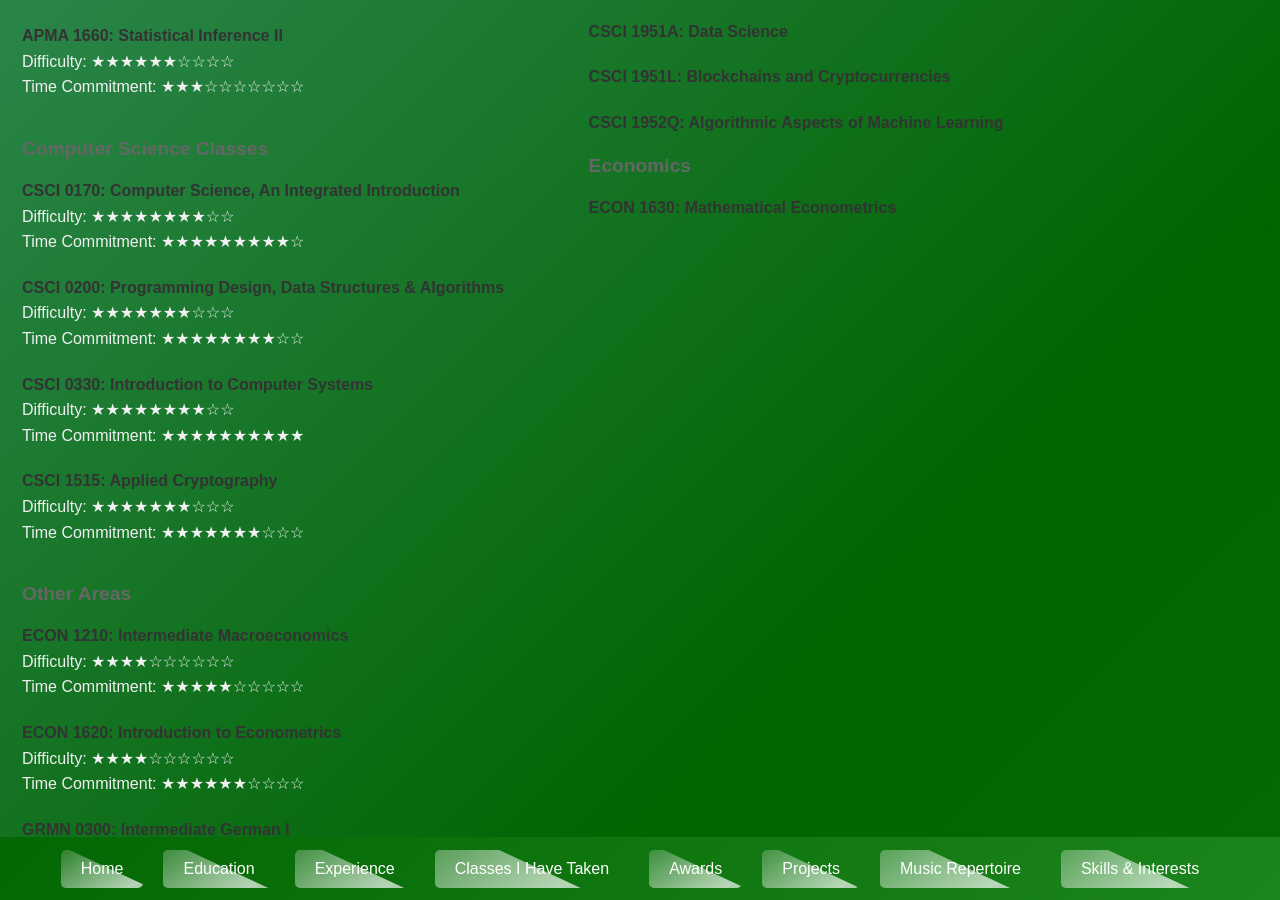
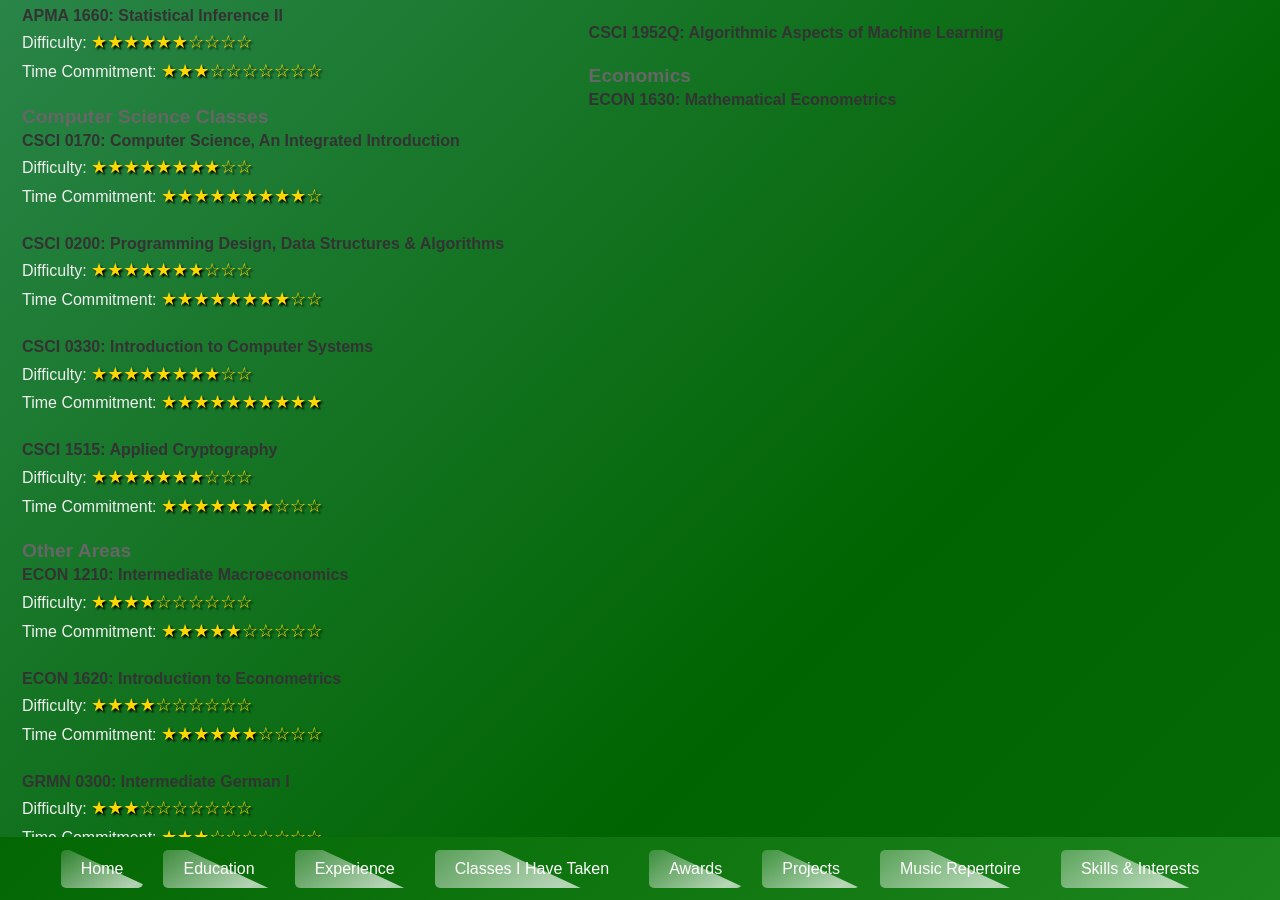
Before and after one commit to xXElGenio0203Xx/eugenio-macias.github.io, a Jekyll site: the page built from classes-i-have-taken.md, in a window 1280 px wide and 900 px high, scrolled down 1017 px. Built offline with Jekyll 4.4.1, drawn with Linux system fonts in a browser that asks for light colours; some web fonts are replaced; some of the changed text lies outside the part shown.

Commit message:
Update classes-i-have-taken.md

```diff
--- a/classes-i-have-taken.md
+++ b/classes-i-have-taken.md
@@ -9,45 +9,45 @@ title: Classes I Have Taken
   <tr>
     <td style="vertical-align:top;">
 
-      <h2>Classes I Have Taken</h2><br>
-      <h3>Math Classes</h3><br>
-      <p><strong>MATH 0180: Multivariable Calculus</strong><br> Difficulty: ★★★★★★☆☆☆☆<br> Time Commitment: ★★★★★☆☆☆☆☆</p>
-      <p><strong>MATH 0190: Single Variable Calculus, II</strong><br> Difficulty: ★★★☆☆☆☆☆☆☆<br> Time Commitment: ★★★★☆☆☆☆☆☆</p>
-      <p><strong>MATH 0540: Linear Algebra with Theory (Honors)</strong><br> Difficulty: ★★★★★★★★☆☆<br> Time Commitment: ★★★★★★★☆☆☆</p>
-      <p><strong>MATH 1410: Topology</strong><br> Difficulty: ★★★★★★★★★☆<br> Time Commitment: ★★★★★★☆☆☆☆</p>
-      <p><strong>MATH 1530: Abstract Algebra</strong><br> Difficulty: ★★★★★★★☆☆☆<br> Time Commitment: ★★★★★★☆☆☆☆</p><br>
+      <h2>Classes I Have Taken</h2>
+      <h3 style="font-weight: bold;">Math Classes</h3>
+      <p><strong>MATH 0180: Multivariable Calculus</strong><br> Difficulty: <span class="stars">★★★★★★☆☆☆☆</span><br> Time Commitment: <span class="stars">★★★★★☆☆☆☆☆</span></p>
+      <p><strong>MATH 0190: Single Variable Calculus, II</strong><br> Difficulty: <span class="stars">★★★☆☆☆☆☆☆☆</span><br> Time Commitment: <span class="stars">★★★★☆☆☆☆☆☆</span></p>
+      <p><strong>MATH 0540: Linear Algebra with Theory (Honors)</strong><br> Difficulty: <span class="stars">★★★★★★★★☆☆</span><br> Time Commitment: <span class="stars">★★★★★★★☆☆☆</span></p>
+      <p><strong>MATH 1410: Topology</strong><br> Difficulty: <span class="stars">★★★★★★★★★☆</span><br> Time Commitment: <span class="stars">★★★★★★☆☆☆☆</span></p>
+      <p><strong>MATH 1530: Abstract Algebra</strong><br> Difficulty: <span class="stars">★★★★★★★☆☆☆</span><br> Time Commitment: <span class="stars">★★★★★★☆☆☆☆</span></p>
 
-      <h3>Applied Math Classes</h3><br>
-      <p><strong>APMA 0350: Applied Ordinary Differential Equations</strong><br> Difficulty: ★★★★☆☆☆☆☆☆<br> Time Commitment: ★★★★☆☆☆☆☆☆</p>
-      <p><strong>APMA 0360: Applied Partial Differential Equations</strong><br> Difficulty: ★★★★★★☆☆☆☆<br> Time Commitment: ★★★★★☆☆☆☆☆</p>
-      <p><strong>APMA 1655: Honors Statistical Inference I</strong><br> Difficulty: ★★★★★★★☆☆☆<br> Time Commitment: ★★★★★☆☆☆☆☆</p>
-      <p><strong>APMA 1660: Statistical Inference II</strong><br> Difficulty: ★★★★★★☆☆☆☆<br> Time Commitment: ★★★☆☆☆☆☆☆☆</p><br>
+      <h3 style="font-weight: bold;">Applied Math Classes</h3>
+      <p><strong>APMA 0350: Applied Ordinary Differential Equations</strong><br> Difficulty: <span class="stars">★★★★☆☆☆☆☆☆</span><br> Time Commitment: <span class="stars">★★★★☆☆☆☆☆☆</span></p>
+      <p><strong>APMA 0360: Applied Partial Differential Equations</strong><br> Difficulty: <span class="stars">★★★★★★☆☆☆☆</span><br> Time Commitment: <span class="stars">★★★★★☆☆☆☆☆</span></p>
+      <p><strong>APMA 1655: Honors Statistical Inference I</strong><br> Difficulty: <span class="stars">★★★★★★★☆☆☆</span><br> Time Commitment: <span class="stars">★★★★★☆☆☆☆☆</span></p>
+      <p><strong>APMA 1660: Statistical Inference II</strong><br> Difficulty: <span class="stars">★★★★★★☆☆☆☆</span><br> Time Commitment: <span class="stars">★★★☆☆☆☆☆☆☆</span></p>
 
-      <h3>Computer Science Classes</h3><br>
-      <p><strong>CSCI 0170: Computer Science, An Integrated Introduction</strong><br> Difficulty: ★★★★★★★★☆☆<br> Time Commitment: ★★★★★★★★★☆</p>
-      <p><strong>CSCI 0200: Programming Design, Data Structures & Algorithms</strong><br> Difficulty: ★★★★★★★☆☆☆<br> Time Commitment: ★★★★★★★★☆☆</p>
-      <p><strong>CSCI 0330: Introduction to Computer Systems</strong><br> Difficulty: ★★★★★★★★☆☆<br> Time Commitment: ★★★★★★★★★★</p>
-      <p><strong>CSCI 1515: Applied Cryptography</strong><br> Difficulty: ★★★★★★★☆☆☆<br> Time Commitment: ★★★★★★★☆☆☆</p><br>
+      <h3 style="font-weight: bold;">Computer Science Classes</h3>
+      <p><strong>CSCI 0170: Computer Science, An Integrated Introduction</strong><br> Difficulty: <span class="stars">★★★★★★★★☆☆</span><br> Time Commitment: <span class="stars">★★★★★★★★★☆</span></p>
+      <p><strong>CSCI 0200: Programming Design, Data Structures & Algorithms</strong><br> Difficulty: <span class="stars">★★★★★★★☆☆☆</span><br> Time Commitment: <span class="stars">★★★★★★★★☆☆</span></p>
+      <p><strong>CSCI 0330: Introduction to Computer Systems</strong><br> Difficulty: <span class="stars">★★★★★★★★☆☆</span><br> Time Commitment: <span class="stars">★★★★★★★★★★</span></p>
+      <p><strong>CSCI 1515: Applied Cryptography</strong><br> Difficulty: <span class="stars">★★★★★★★☆☆☆</span><br> Time Commitment: <span class="stars">★★★★★★★☆☆☆</span></p>
 
-      <h3>Other Areas</h3><br>
-      <p><strong>ECON 1210: Intermediate Macroeconomics</strong><br> Difficulty: ★★★★☆☆☆☆☆☆<br> Time Commitment: ★★★★★☆☆☆☆☆</p>
-      <p><strong>ECON 1620: Introduction to Econometrics</strong><br> Difficulty: ★★★★☆☆☆☆☆☆<br> Time Commitment: ★★★★★★☆☆☆☆</p>
-      <p><strong>GRMN 0300: Intermediate German I</strong><br> Difficulty: ★★★☆☆☆☆☆☆☆<br> Time Commitment: ★★★☆☆☆☆☆☆☆</p>
-      <p><strong>GRMN 0400: Intermediate German II (WRIT)</strong><br> Difficulty: ★★★★☆☆☆☆☆☆<br> Time Commitment: ★★★★☆☆☆☆☆☆</p>
-      <p><strong>MUSC 0810: Strings I (AMP)</strong><br> Difficulty: ★★★☆☆☆☆☆☆☆<br> Time Commitment: ★★☆☆☆☆☆☆☆☆</p>
-      <p><strong>MUSC 0810: Strings II (AMP)</strong><br> Difficulty: ★★★★☆☆☆☆☆☆<br> Time Commitment: ★★☆☆☆☆☆☆☆☆</p>
-      <p><strong>PHIL 0640: Logic</strong><br> Difficulty: ★★★★★★☆☆☆☆<br> Time Commitment: ★★★★☆☆☆☆☆☆</p><br>
+      <h3 style="font-weight: bold;">Other Areas</h3>
+      <p><strong>ECON 1210: Intermediate Macroeconomics</strong><br> Difficulty: <span class="stars">★★★★☆☆☆☆☆☆</span><br> Time Commitment: <span class="stars">★★★★★☆☆☆☆☆</span></p>
+      <p><strong>ECON 1620: Introduction to Econometrics</strong><br> Difficulty: <span class="stars">★★★★☆☆☆☆☆☆</span><br> Time Commitment: <span class="stars">★★★★★★☆☆☆☆</span></p>
+      <p><strong>GRMN 0300: Intermediate German I</strong><br> Difficulty: <span class="stars">★★★☆☆☆☆☆☆☆</span><br> Time Commitment: <span class="stars">★★★☆☆☆☆☆☆☆</span></p>
+      <p><strong>GRMN 0400: Intermediate German II (WRIT)</strong><br> Difficulty: <span class="stars">★★★★☆☆☆☆☆☆</span><br> Time Commitment: <span class="stars">★★★★☆☆☆☆☆☆</span></p>
+      <p><strong>MUSC 0810: Strings I (AMP)</strong><br> Difficulty: <span class="stars">★★★☆☆☆☆☆☆☆</span><br> Time Commitment: <span class="stars">★★☆☆☆☆☆☆☆☆</span></p>
+      <p><strong>MUSC 0810: Strings II (AMP)</strong><br> Difficulty: <span class="stars">★★★★☆☆☆☆☆☆</span><br> Time Commitment: <span class="stars">★★☆☆☆☆☆☆☆☆</span></p>
+      <p><strong>PHIL 0640: Logic</strong><br> Difficulty: <span class="stars">★★★★★★☆☆☆☆</span><br> Time Commitment: <span class="stars">★★★★☆☆☆☆☆☆</span></p>
 
     </td>
     <td style="vertical-align:top;">
 
-      <h2>Classes I Am Taking in the Future</h2><br>
-      <h3>Math Classes</h3><br>
+      <h2>Classes I Am Taking in the Future</h2>
+      <h3 style="font-weight: bold;">Math Classes</h3>
       <p><strong>MATH 1460: Complex Analysis</strong></p>
       <p><strong>MATH 1540: Topics in Abstract Algebra</strong></p>
-      <p><strong>MATH 1560: Number Theory</strong></p><br>
+      <p><strong>MATH 1560: Number Theory</strong></p>
 
-      <h3>Applied Math Classes</h3><br>
+      <h3 style="font-weight: bold;">Applied Math Classes</h3>
       <p><strong>APMA 1200: Operations Research, Probabilistic Models</strong></p>
       <p><strong>APMA 1710: Information Theory</strong></p>
       <p><strong>APMA 1720: Monte Carlo Simulation with Applications to Finance</strong></p>
@@ -56,7 +56,7 @@ title: Classes I Have Taken
       <p><strong>APMA 2110: Real Analysis (Graduate)</strong></p>
       <p><strong>APMA 1740: Recent Applications of Probability and Statistics</strong></p>
 
-      <h3>Computer Science Classes</h3><br>
+      <h3 style="font-weight: bold;">Computer Science Classes</h3>
       <p><strong>CSCI 1010: Theory of Computation</strong></p>
       <p><strong>CSCI 1411: Artificial Intelligence</strong></p>
       <p><strong>CSCI 1420: Machine Learning</strong></p>
@@ -67,7 +67,7 @@ title: Classes I Have Taken
       <p><strong>CSCI 1951L: Blockchains and Cryptocurrencies</strong></p>
       <p><strong>CSCI 1952Q: Algorithmic Aspects of Machine Learning</strong></p>
 
-      <h3>Economics</h3><br>
+      <h3 style="font-weight: bold;">Economics</h3>
       <p><strong>ECON 1630: Mathematical Econometrics</strong></p>
 
     </td>
```
